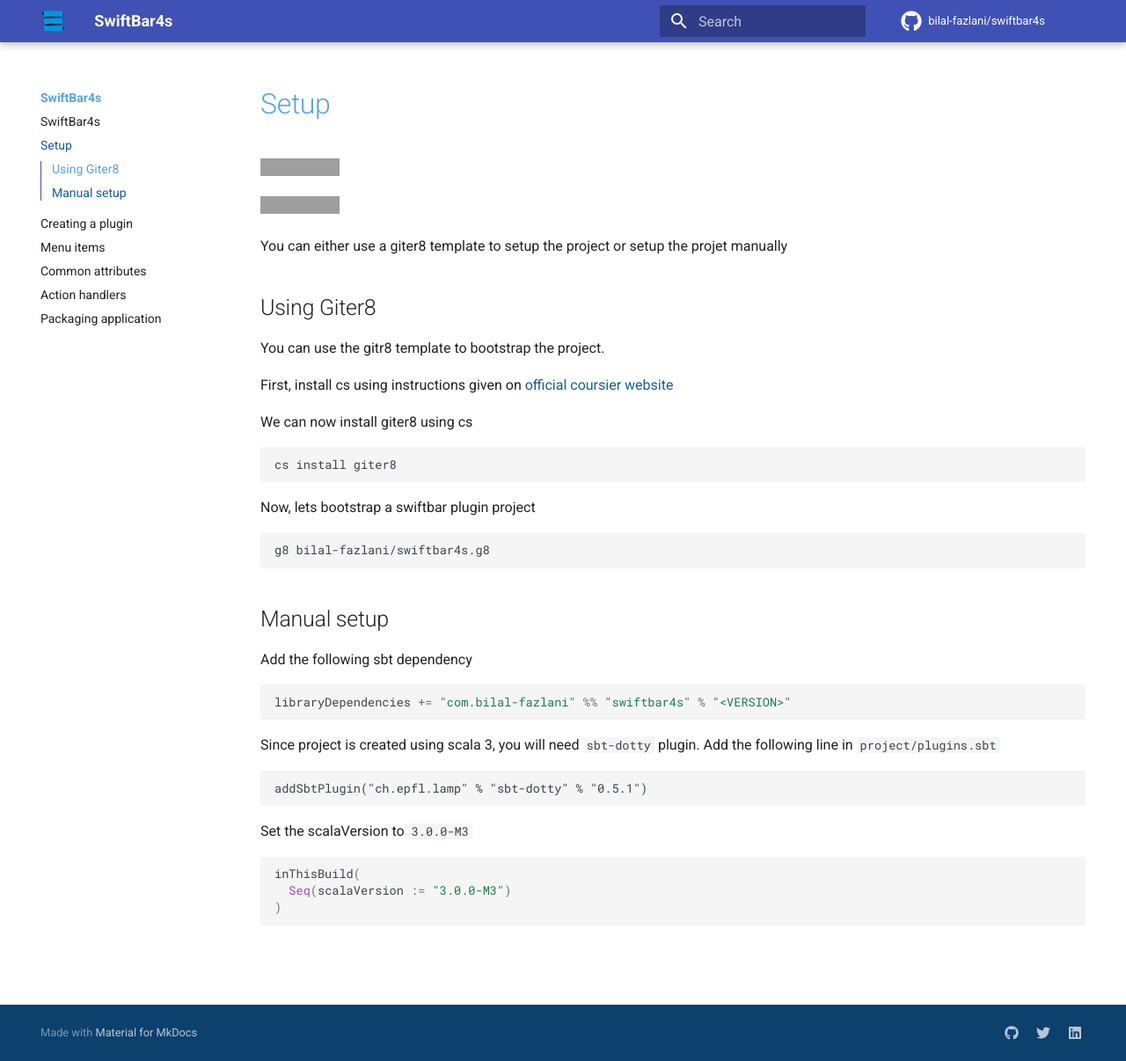
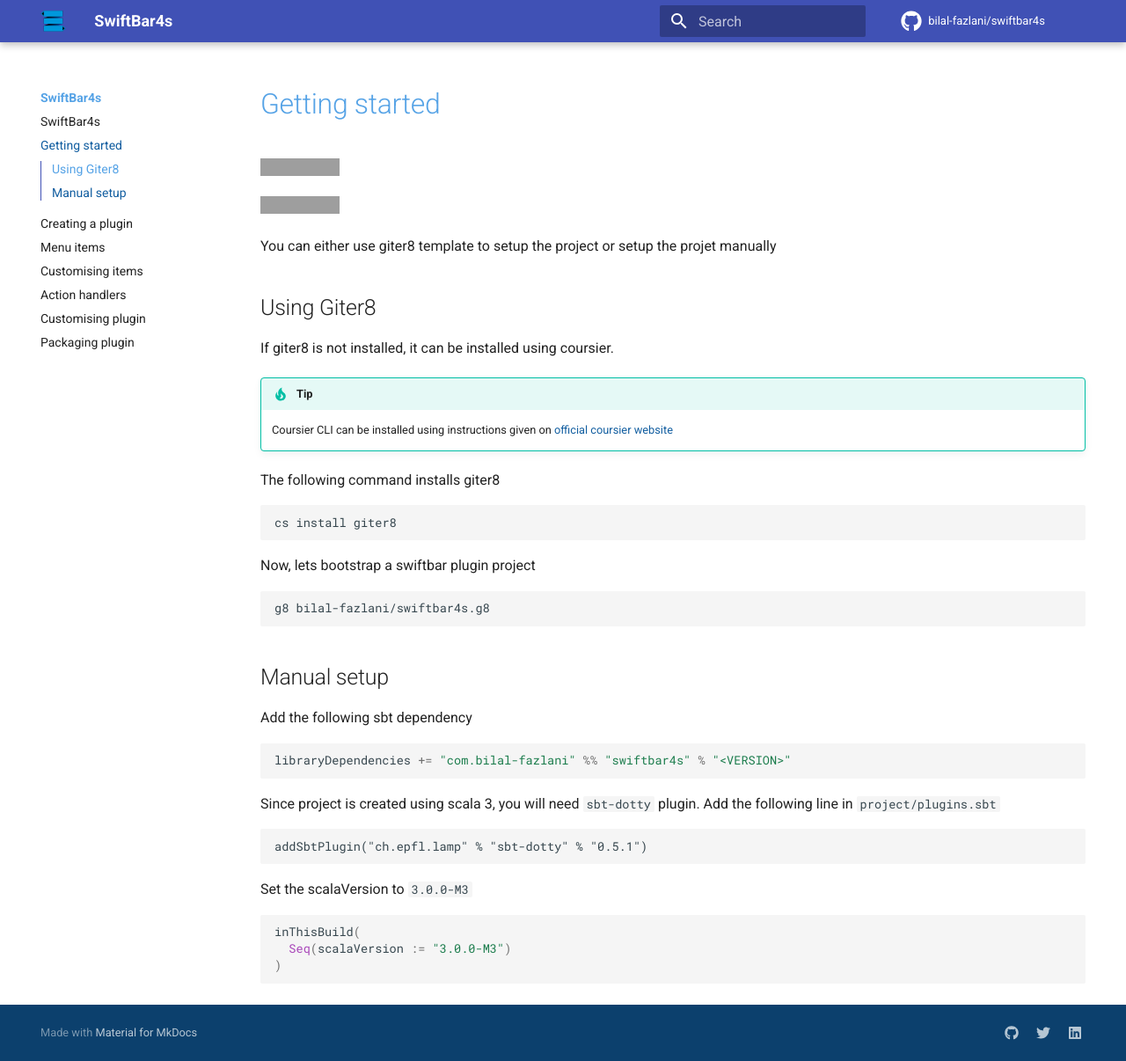
Before and after one commit to bilal-fazlani/swiftbar4s, an MkDocs documentation site: the page built from docs/getting-started.md, in a window 1280 px wide and 1206 px high. Shown: the whole window at 88% size. Built offline with MkDocs 1.6.1 and Material for MkDocs 9.7.7, drawn with Linux system fonts in a browser that asks for light colours; comment, search, counter and statistics services are not loaded; grey boxes are pictures that could not be loaded.

````diff
--- a/docs/attributes.md
+++ b/docs/customising-items.md
@@ -1,4 +1,4 @@
-# Common attributes
+# Customising items
 
 - Image
 - Length
--- /dev/null
+++ b/docs/customising-plugin.md
@@ -0,0 +1 @@
+# Customising plugin
--- a/docs/setup.md
+++ b/docs/getting-started.md
@@ -1,18 +1,19 @@
-# Setup
+# Getting started
 
 ![Sonatype Nexus (Releases)](https://img.shields.io/nexus/r/com.bilal-fazlani/swiftbar4s_3.0.0-M3?color=green&label=RELEASE%20VERSION&server=https%3A%2F%2Foss.sonatype.org&style=for-the-badge)
 
 ![Sonatype Nexus (Snapshots)](https://img.shields.io/nexus/s/com.bilal-fazlani/swiftbar4s_3.0.0-M3?label=SNAPSHOT%20VERSION&server=https%3A%2F%2Foss.sonatype.org&style=for-the-badge)
 
-You can either use a giter8 template to setup the project or setup the projet manually
+You can either use giter8 template to setup the project or setup the projet manually
 
 ## Using Giter8
 
-You can use the gitr8 template to bootstrap the project.
+If giter8 is not installed, it can be installed using coursier.
 
-First, install cs using instructions given on [official coursier website](https://get-coursier.io/docs/cli-installation)
+!!! Tip "Tip"
+    Coursier CLI can be installed using instructions given on [official coursier website](https://get-coursier.io/docs/cli-installation)
 
-We can now install giter8 using cs
+The following command installs giter8
 
 ```bash
 cs install giter8
--- a/docs/packaging.md
+++ b/docs/packaging.md
@@ -1 +1 @@
-# Packaging application
+# Packaging plugin
````
Also changed, not shown: docs/action-handlers.md (+55 -0 lines), docs/creating-plugin.md (+3 -3 lines), docs/index.md (+1 -1 lines), docs/menu-items.md (+7 -4 lines), docs/.pages, docs/images/action-handlers/simple.png (added).
